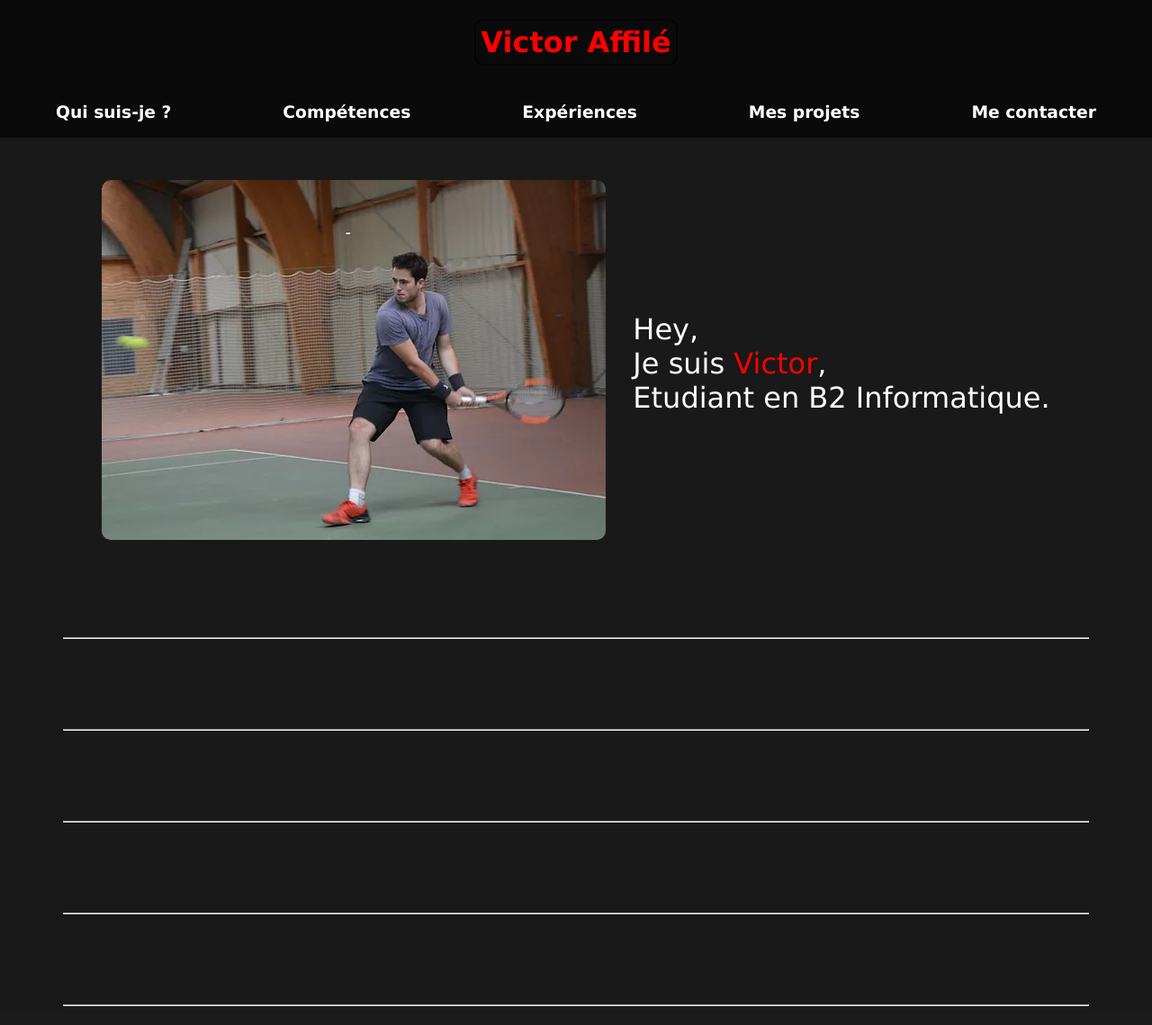
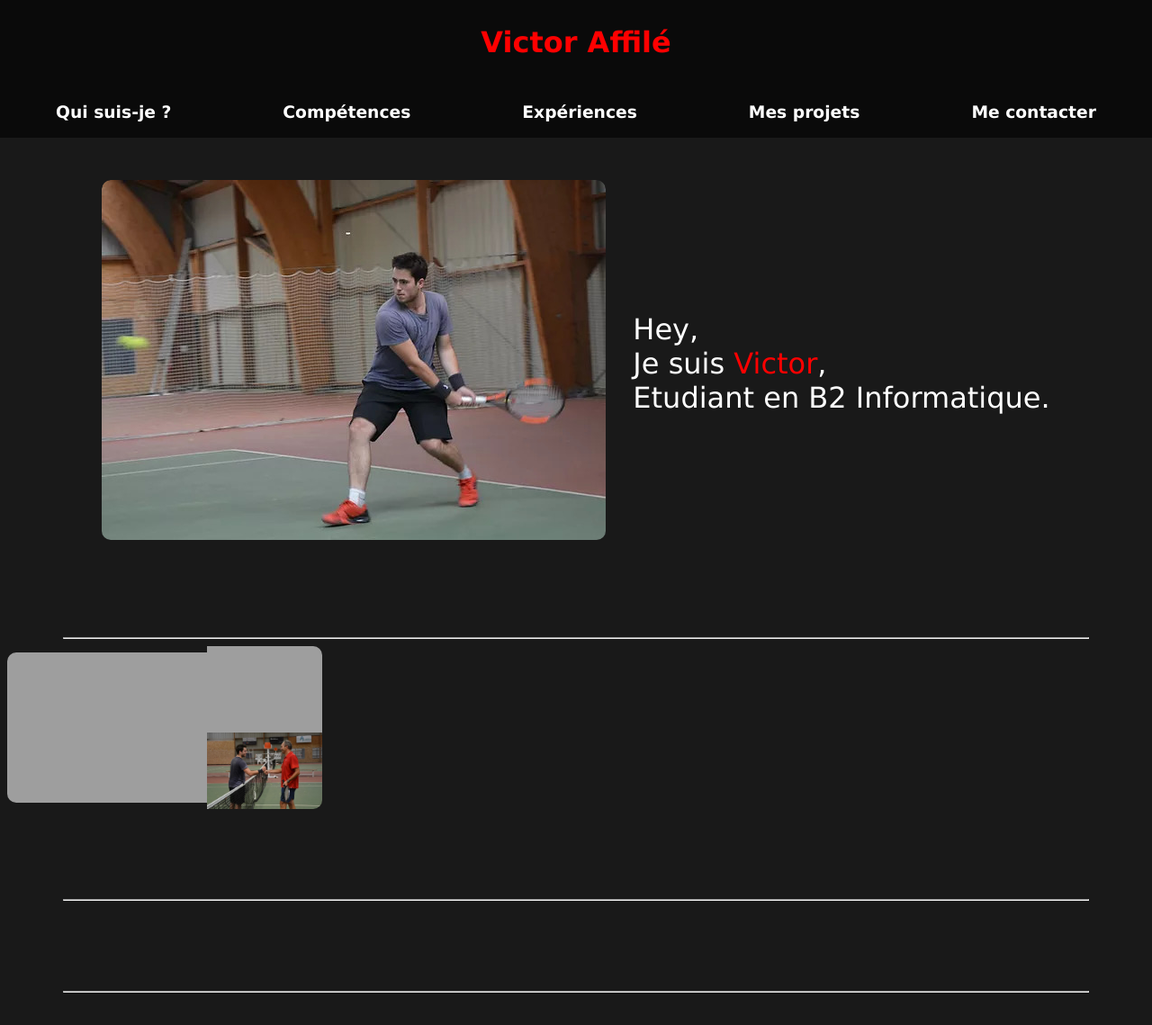
Before and after one commit to VicAffile/cv, a PHP site: page / in a window 1280 px wide. Shown: the top 1139 px of the page at 90% size. Before the commit the page ends 1118 px from the top, so only its background shows below. Run offline with PHP 8.4, Linux system fonts and the light colour scheme; grey boxes are pictures that could not be loaded.

Commit message:
photo qui suis-je ?

```diff
--- a/index.html
+++ b/index.html
@@ -34,7 +34,15 @@
 
     <hr>
 
-    <section id="qui_suis_je"></section>
+    <section id="qui_suis_je">
+        <div id="mur_base">
+            <img id="mur_2" src="photo/IMG_20210103_003927.jpg" alt="Mangathèque" width="17.6%" height="17.6%">
+            <div id="mur_vertical">
+                <img id="mur_3" src="photo/IMG_0043.JPG" alt="Tir à l'Arc" width="20%" height="20%">
+                <img id="mur_4" src="photo/e08322_2fbe081e996c43c3a8f67ac305423427_mv2.jpg" alt="Fin de match" width="20%" height="20%">
+            </div>
+        </div>
+    </section>
 
     <hr>
 
--- a/style.css
+++ b/style.css
@@ -66,7 +66,7 @@ img {
 
 #accueil {
     padding: 5px;
-    border: solid var(--couleur-header) 2px;
+    border: solid rgba(0, 0, 0, 0) 2px;
     border-radius: 10px;
 }
 
@@ -84,6 +84,34 @@ img {
     width: 100%;
 }
 
+#mur_base {
+    display: flex;
+    flex-direction: row;
+    flex-wrap: nowrap;
+    justify-content: flex-start;
+    align-items: center;
+}
+
+#mur_vertical {
+    display: flex;
+    flex-direction: column;
+    flex-wrap: nowrap;
+    justify-content: center;
+    align-items: flex-start;
+}
+
+#mur_2 {
+    border-radius: 10px 0px 0px 10px;
+}
+
+#mur_3 {
+    border-radius: 0px 10px 0px 0px;
+}
+
+#mur_4 {
+    border-radius: 0px 0px 10px 0px;
+}
+
 #presentation {
     margin-top: 200px;
     display: flex;
```
Also changed, not shown: photo/FB_IMG_1609851013993.jpg (added), photo/e08322_2fbe081e996c43c3a8f67ac305423427_mv2.jpg (added), 2 other files.
